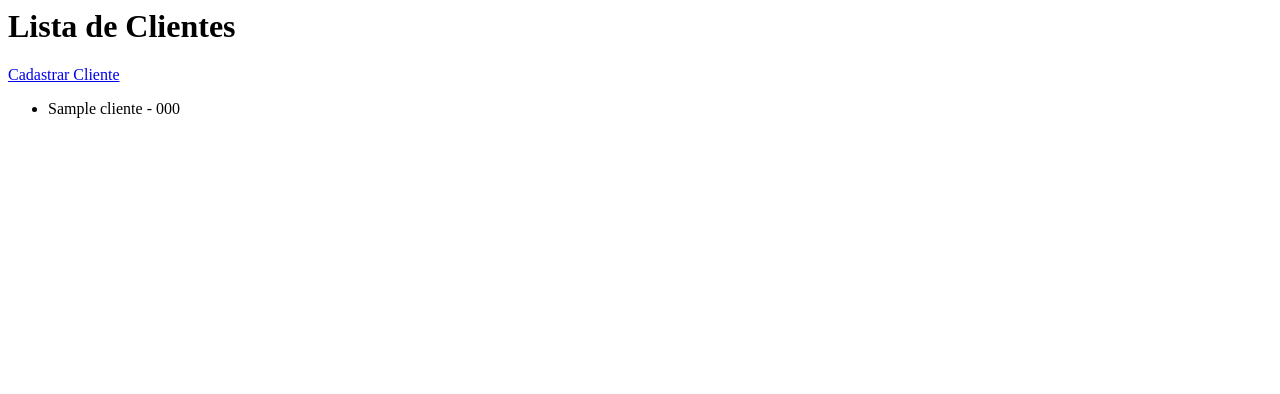
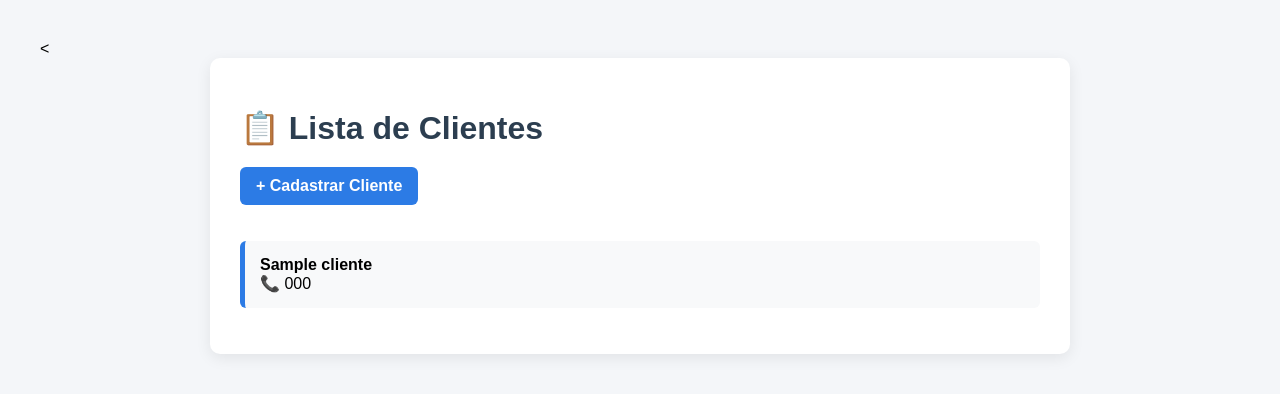
Before and after one commit to jpassesoriaprevidenciaria-create/sistema-juridico-render, a Django app: page /clientes/ in a window 1280 px wide. Shown: the top 394 px of the page. Run offline with Django 4.2, Linux system fonts and the light colour scheme; tables that the repository leaves empty hold one stand-in row (values such as "Sample post").

Commit message:
estilo da lista de clientes

```diff
--- a/templates/clientes/lista_cliente.html
+++ b/templates/clientes/lista_cliente.html
@@ -1,9 +1,82 @@
-<h1>Lista de Clientes</h1>
-<a href="/clientes/cadastrar/">Cadastrar Cliente</a>
-<ul>
-{% for cliente in clientes %}
-<li>{{ cliente.nome }} - {{ cliente.telefone }}</li>
-{% empty %}
-<li>Nenhum cliente cadastrado.</li>
-{% endfor %}
-</ul>
+<<!DOCTYPE html>
+<html lang="pt-br">
+<head>
+    <meta charset="UTF-8">
+    <title>Lista de Clientes</title>
+    <style>
+        body {
+            font-family: Arial, sans-serif;
+            background: #f4f6f9;
+            margin: 0;
+            padding: 40px;
+        }
+
+        .container {
+            max-width: 800px;
+            margin: auto;
+            background: white;
+            padding: 30px;
+            border-radius: 10px;
+            box-shadow: 0 4px 15px rgba(0,0,0,0.08);
+        }
+
+        h1 {
+            color: #2c3e50;
+            margin-bottom: 20px;
+        }
+
+        .btn {
+            display: inline-block;
+            padding: 10px 16px;
+            background: #2c7be5;
+            color: white;
+            text-decoration: none;
+            border-radius: 6px;
+            margin-bottom: 20px;
+            font-weight: bold;
+        }
+
+        .btn:hover {
+            background: #1a5fd1;
+        }
+
+        ul {
+            list-style: none;
+            padding: 0;
+        }
+
+        li {
+            background: #f8f9fa;
+            margin-bottom: 10px;
+            padding: 15px;
+            border-radius: 6px;
+            border-left: 5px solid #2c7be5;
+        }
+
+        .vazio {
+            color: #888;
+            font-style: italic;
+        }
+    </style>
+</head>
+<body>
+    <div class="container">
+        <h1>📋 Lista de Clientes</h1>
+
+        <a href="/clientes/cadastrar/" class="btn">
+            + Cadastrar Cliente
+        </a>
+
+        <ul>
+            {% for cliente in clientes %}
+                <li>
+                    <strong>{{ cliente.nome }}</strong><br>
+                    📞 {{ cliente.telefone|default:"Sem telefone" }}
+                </li>
+            {% empty %}
+                <li class="vazio">Nenhum cliente cadastrado.</li>
+            {% endfor %}
+        </ul>
+    </div>
+</body>
+</html>
```
Also changed, not shown: 1 other file.
